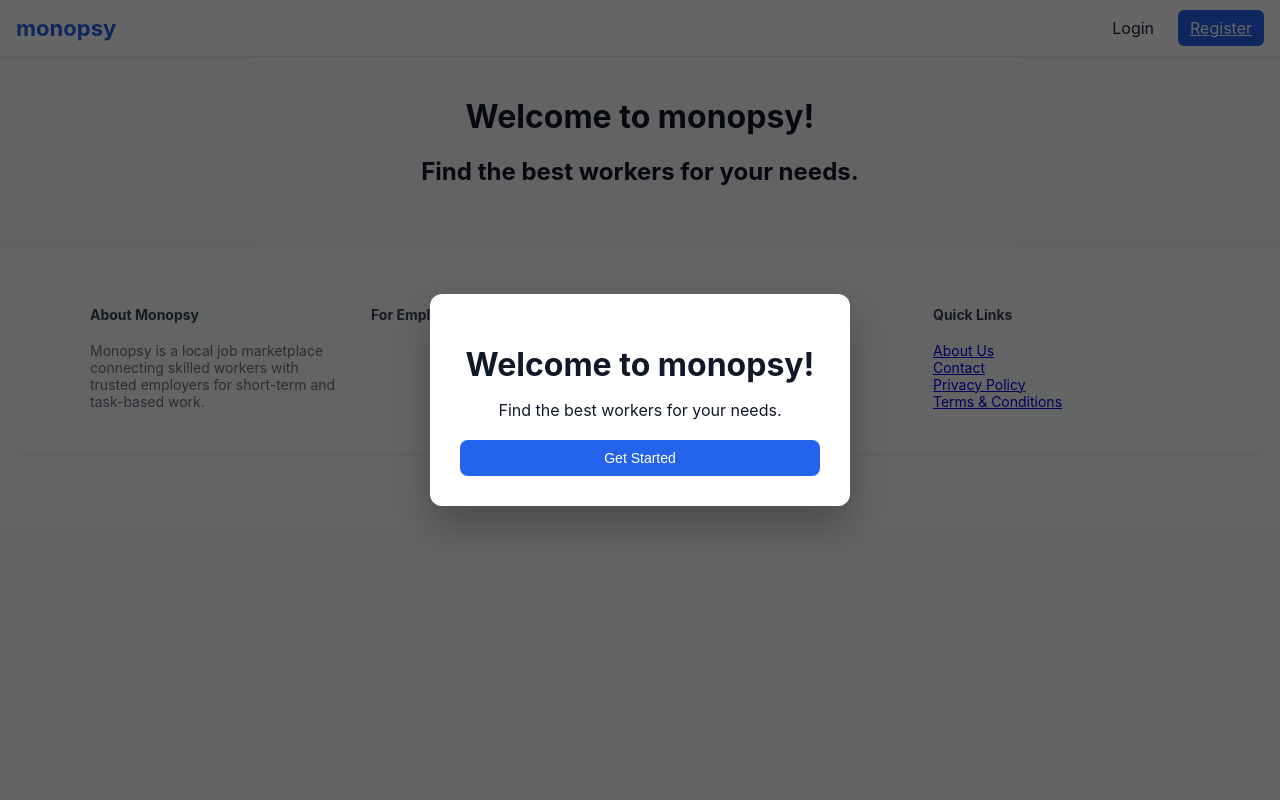
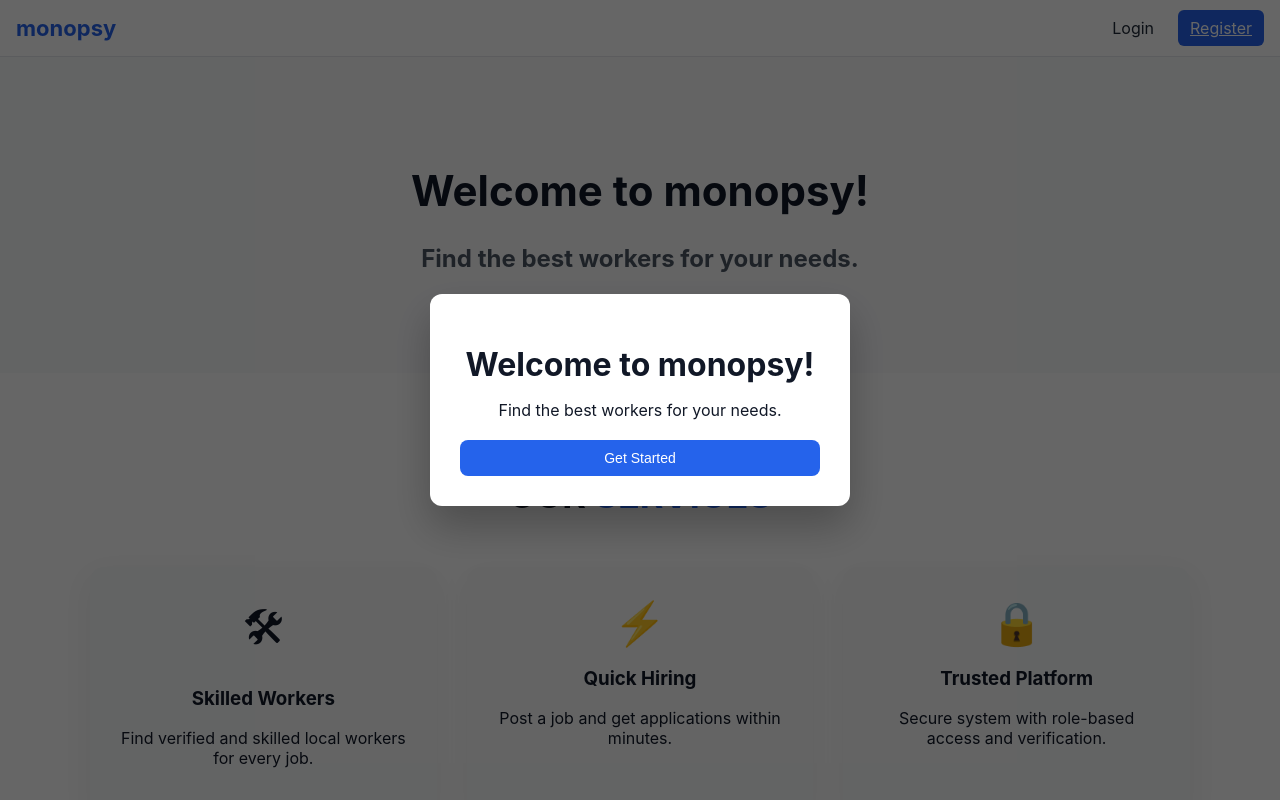
Before and after one commit to RohanKumarRai/neev-frontend, a React (Vite) app: page / in a window 1280 px wide. Built offline with nearby package versions, Linux system fonts and the light colour scheme; no server answers.

Commit message:
apply css in footer to make perfect view

```diff
--- a/src/App.jsx
+++ b/src/App.jsx
@@ -39,12 +39,21 @@ import RoleRoute from "./components/RoleRoute";
 
 
 // Home
+import Services from "./components/services";
+
 const Home = () => (
-  <div style={{ textAlign: "center", marginTop: 40 }}>
-    <h1>Welcome to monopsy!</h1>
-    <h2>Find the best workers for your needs.</h2>
-  </div>
+  <>
+    <div style={{ textAlign: "center", padding: "80px 20px", background: "#f9fafb" }}>
+      <h1 style={{ fontSize: "42px" }}>Welcome to monopsy!</h1>
+      <h2 style={{ color: "#4b5563" }}>
+        Find the best workers for your needs.
+      </h2>
+    </div>
+
+    <Services />
+  </>
 );
+
 
 function App() {
   return (
--- a/src/components/Footer.jsx
+++ b/src/components/Footer.jsx
@@ -1,4 +1,4 @@
-import { Link, useNavigate } from "react-router-dom";
+/*import { Link, useNavigate } from "react-router-dom";
 import { useAuth } from "../context/AuthContext";
 
 export default function Footer() {
@@ -36,9 +36,9 @@ export default function Footer() {
     color: "#2563eb",
     cursor: "pointer",
     fontSize: "14px"
-  };
+  };*/
 
-  return (
+/*  return (
     <footer
       style={{
         marginTop: "60px",
@@ -58,7 +58,7 @@ export default function Footer() {
           gap: "24px"
         }}
       >
-        {/* ABOUT */}
+        {// ABOUT }
         <div>
           <h4>About Monopsy</h4>
           <p style={{ marginTop: "8px", color: "#6b7280" }}>
@@ -67,7 +67,7 @@ export default function Footer() {
           </p>
         </div>
 
-        {/* FOR EMPLOYERS */}
+        {//FOR EMPLOYERS }
         <div>
           <h4>For Employers</h4>
           <ul style={{ listStyle: "none", padding: 0, marginTop: "8px" }}>
@@ -106,7 +106,7 @@ export default function Footer() {
           </ul>
         </div>
 
-        {/* FOR WORKERS */}
+        {// FOR WORKERS }
         <div>
           <h4>For Workers</h4>
           <ul style={{ listStyle: "none", padding: 0, marginTop: "8px" }}>
@@ -143,7 +143,7 @@ export default function Footer() {
           </ul>
         </div>
 
-        {/* QUICK LINKS */}
+        {// QUICK LINKS }
         <div>
           <h4>Quick Links</h4>
           <ul style={{ listStyle: "none", padding: 0, marginTop: "8px" }}>
@@ -169,3 +169,234 @@ export default function Footer() {
     </footer>
   );
 }
+*/
+import { Link, useNavigate } from "react-router-dom";
+import { useAuth } from "../context/AuthContext";
+
+export default function Footer() {
+  const { user } = useAuth();
+  const navigate = useNavigate();
+
+  function handleNav(requiredRole, targetPath) {
+    if (!user) {
+      navigate("/login", { state: { redirectTo: targetPath } });
+      return;
+    }
+    if (user.role !== requiredRole) {
+      navigate("/dashboard");
+      return;
+    }
+    navigate(targetPath);
+  }
+
+  return (
+    <footer style={footer}>
+      <div style={container}>
+        <div style={grid}>
+
+          {/* FOR EMPLOYERS */}
+          <div style={columnCompact}>
+            <h4 style={heading}>For Employers</h4>
+
+            <div
+              style={inputBox}
+              onClick={() => handleNav("ROLE_EMPLOYER", "/employer/post-job")}
+            >
+              <input
+                style={fakeInput}
+                type="text"
+                placeholder="Post a Jobs"
+                readOnly
+              />
+            </div>
+          </div>
+
+          {/* FOR WORKERS */}
+          <div style={columnCompact}>
+            <h4 style={heading}>For Workers</h4>
+
+            <div
+              style={inputBox}
+              onClick={() => handleNav("ROLE_WORKER", "/jobs")}
+            >
+              <input
+                style={fakeInput}
+                type="text"
+                placeholder="Find Jobs"
+                readOnly
+              />
+            </div>
+          </div>
+
+          {/* QUICK LINKS */}
+          <div style={quickLinksNew}>
+  <h4 style={heading}>Quick Links</h4>
+
+  <Link style={quickRow} to="/about">
+    <span>ℹ️</span>
+    <span>About Monopsy</span>
+    <span style={arrow}>›</span>
+  </Link>
+
+  <Link style={quickRow} to="/contact">
+    <span>📞</span>
+    <span>Contact Support</span>
+    <span style={arrow}>›</span>
+  </Link>
+
+  <Link style={quickRow} to="/privacy">
+    <span>🔒</span>
+    <span>Privacy & Safety</span>
+    <span style={arrow}>›</span>
+  </Link>
+
+  <Link style={quickRow} to="/terms">
+    <span>📄</span>
+    <span>Terms & Conditions</span>
+    <span style={arrow}>›</span>
+  </Link>
+</div>
+
+
+
+          {/* FOLLOW US */}
+          <div style={columnCompact}>
+            <h4 style={heading}>Follow Us</h4>
+            <div style={socialRow}>
+              <div style={socialIcon}>f</div>
+              <div style={socialIcon}>🔔</div>
+              <div style={socialIcon}>📷</div>
+              <div style={socialIcon}>💬</div>
+            </div>
+          </div>
+
+        </div>
+
+        <div style={bottom}>
+          © {new Date().getFullYear()} Monopsy. All rights reserved.
+        </div>
+      </div>
+    </footer>
+  );
+}
+
+/* ================= STYLES ================= */
+
+const footer = {
+  marginTop: "5px",
+  padding: "25px 0px 10px",
+  background: "#f5f2ef",
+  borderTop: "1px solid #e5e7eb",
+  boxShadow: "6px 12px 16px rgba(0,0,0,0.12)",
+  borderRadius:"20px",
+
+};
+
+const container = {
+  maxWidth: "1300px",
+  margin: "0 auto"
+};
+
+const grid = {
+  display: "grid",
+  gridTemplateColumns: "repeat(auto-fit, minmax(240px, 1fr))",
+  gap: "30px",
+  marginBottom: "20px"
+};
+
+/* 🔹 Compact column (gap FIXED) */
+const columnCompact = {
+  display: "flex",
+  flexDirection: "column",
+  alignItems: "center",
+  gap: "15px" // 🔥 yahi gap kam kiya
+};
+
+const heading = {
+  fontSize: "17px",
+  fontWeight: "700",
+  color: "#111827",
+  textAlign: "center",
+  margin: 0
+};
+
+/* 🔹 Input-like CTA */
+const inputBox = {
+  width: "200px",
+  padding: "2px 18px",
+  borderRadius: "999px",
+  background: "#ffffff",
+  border: "1px solid #d1d5db",
+  boxShadow: "0 6px 16px rgba(0,0,0,0.12)",
+  cursor: "pointer"
+};
+
+const fakeInput = {
+  width: "80%",
+  border: "none",
+  outline: "none",
+  fontSize: "13px",
+  fontWeight: "300",
+  color: "#374151",
+  background: "transparent",
+  cursor: "pointer",
+  margin:"5px 30px",
+  textShadow: "0 1px 1px rgba(0,0,0,0.15)"
+
+};
+
+/* 🔹 Quick Links */
+const quickLinksNew = {
+  display: "flex",
+  flexDirection: "column",
+  gap: "10px"
+};
+
+const quickRow = {
+  display: "flex",
+  alignItems: "center",
+  gap: "10px",
+  padding: "10px 12px",
+  borderRadius: "10px",
+  textDecoration: "none",
+  color: "#1f2937",
+  fontSize: "14px",
+  fontWeight: "500",
+  background: "rgba(255,255,255,0.6)",
+  transition: "all 0.2s ease"
+};
+
+const arrow = {
+  marginLeft: "auto",
+  color: "#9ca3af",
+  fontSize: "18px"
+};
+
+
+/* 🔹 Social Icons */
+const socialRow = {
+  display: "flex",
+  gap: "14px"
+};
+
+const socialIcon = {
+  width: "40px",
+  height: "40px",
+  borderRadius: "50%",
+  background: "#ffffff",
+  display: "flex",
+  alignItems: "center",
+  justifyContent: "center",
+  fontSize: "16px",
+  boxShadow: "0 6px 14px rgba(0,0,0,0.15)",
+  cursor: "pointer"
+};
+
+/* 🔹 Bottom */
+const bottom = {
+  borderTop: "1px solid #d1d5db",
+  paddingTop: "16px",
+  textAlign: "center",
+  fontSize: "13px",
+  color: "#6b7280"
+};
--- /dev/null
+++ b/src/components/services.jsx
@@ -0,0 +1,64 @@
+export default function Services() {
+  return (
+    <section style={section}>
+      <h2 style={heading}>
+        OUR <span style={{ color: "#2563eb" }}>SERVICES</span>
+      </h2>
+
+      <div style={grid}>
+        <div style={card}>
+          <div style={icon}>🛠</div>
+          <h3>Skilled Workers</h3>
+          <p>Find verified and skilled local workers for every job.</p>
+        </div>
+
+        <div style={card}>
+          <div style={icon}>⚡</div>
+          <h3>Quick Hiring</h3>
+          <p>Post a job and get applications within minutes.</p>
+        </div>
+
+        <div style={card}>
+          <div style={icon}>🔒</div>
+          <h3>Trusted Platform</h3>
+          <p>Secure system with role-based access and verification.</p>
+        </div>
+      </div>
+    </section>
+  );
+}
+
+/* ================= STYLES ================= */
+
+const section = {
+  padding: "70px 20px",
+  background: "#ffffff",
+  textAlign: "center"
+};
+
+const heading = {
+  fontSize: "36px",
+  marginBottom: "50px",
+  fontWeight: "700"
+};
+
+const grid = {
+  display: "grid",
+  gridTemplateColumns: "repeat(auto-fit, minmax(250px, 1fr))",
+  gap: "30px",
+  maxWidth: "1100px",
+  margin: "0 auto"
+};
+
+const card = {
+  padding: "30px",
+  borderRadius: "14px",
+  background: "#f9fafb",
+  boxShadow: "0 10px 30px rgba(0,0,0,0.06)",
+  transition: "transform 0.3s"
+};
+
+const icon = {
+  fontSize: "42px",
+  marginBottom: "15px"
+};
```
